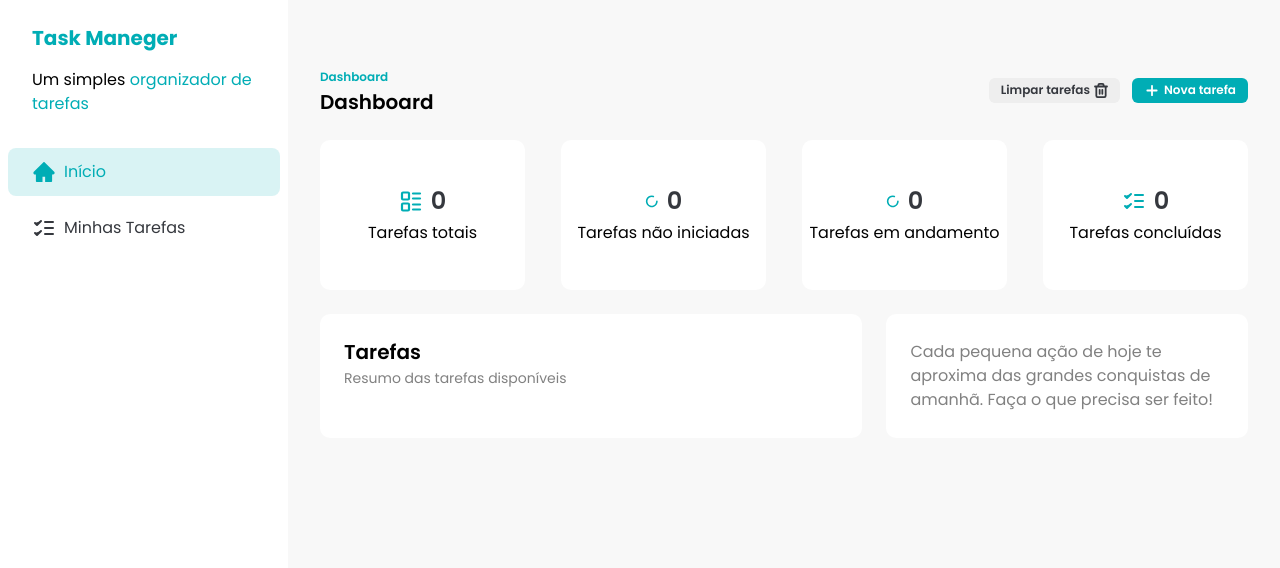
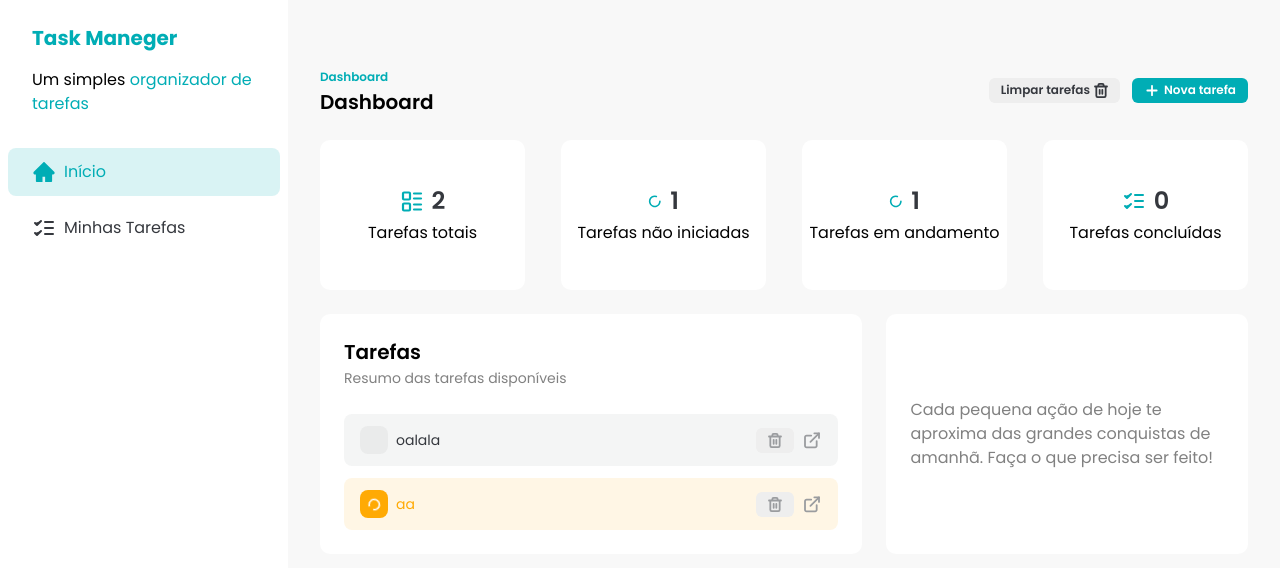
Before and after one commit to Srhiulli/task-maneger, a React (Vite) app: page /home in a window 1280 px wide. Shown: the top 568 px of the page. Built offline with nearby package versions, Linux system fonts and the light colour scheme; data requests are answered from the project's data file.

Commit message:
fix: add task upload on API

```diff
--- a/db.json
+++ b/db.json
@@ -1,3 +1,18 @@
 {
-  "tasks": []
+  "tasks": [
+    {
+      "id": "7a1ba90b-25d7-4d8a-813d-3367a730f1b7",
+      "title": "oalala",
+      "time": "night",
+      "description": "lalal",
+      "status": "not_started"
+    },
+    {
+      "id": "5f717e6f-6e92-4235-b3cc-c4303c2da92e",
+      "title": "aa",
+      "time": "morning",
+      "description": "aa",
+      "status": "in_progress"
+    }
+  ]
 }
--- a/src/components/TaskItem.jsx
+++ b/src/components/TaskItem.jsx
@@ -10,11 +10,13 @@ import {
 } from "../assets/icons"
 import Button from "../components/Button"
 import { useDeleteTask } from "../hooks/data/use-delete-tasks"
+import { useUpdateTask } from "../hooks/data/use-update-task"
 
-const TaskItem = ({ task, handleCheckboxClick }) => {
+const TaskItem = ({ task }) => {
   const { mutate: deleteTask, isPending: deleteTaskIsLoading } = useDeleteTask(
     task.id
   )
+  const { mutate } = useUpdateTask(task.id)
 
   const getStatusClasses = () => {
     if (task.status === "done") {
@@ -26,7 +28,7 @@ const TaskItem = ({ task, handleCheckboxClick }) => {
     }
 
     if (task.status === "not_started") {
-      return "bg-brand-dark-blue bg-opacity-10 text-brand-dark-blue"
+      return "bg-brand-dark-blue bg-opacity-5 text-brand-dark-blue"
     }
   }
 
@@ -41,6 +43,32 @@ const TaskItem = ({ task, handleCheckboxClick }) => {
     })
   }
 
+  const getNewStatus = () => {
+    if (task.status === "not_started") {
+      return "in_progress"
+    }
+    if (task.status === "in_progress") {
+      return "done"
+    }
+    return "not_started"
+  }
+
+  const handleCheckboxClick = () => {
+    mutate(
+      {
+        status: getNewStatus(),
+      },
+      {
+        onSuccess: () =>
+          toast.success("Status da tarefa atualizado com sucesso!"),
+        onError: () =>
+          toast.error(
+            "Erro ao atualizar status da tarefa. Por favor, tente novamente."
+          ),
+      }
+    )
+  }
+
   return (
     <div
       className={`flex items-center justify-between gap-2 rounded-lg bg-opacity-10 px-4 py-3 text-sm transition ${getStatusClasses()}`}
@@ -53,7 +81,7 @@ const TaskItem = ({ task, handleCheckboxClick }) => {
             type="checkbox"
             checked={task.status === "done"}
             className="absolute h-full w-full cursor-pointer opacity-0"
-            onChange={() => handleCheckboxClick(task.id)}
+            onChange={handleCheckboxClick}
           />
           {task.status === "done" && <CheckIcon />}
           {task.status === "in_progress" && (
--- /dev/null
+++ b/src/hooks/data/use-update-task.js
@@ -0,0 +1,29 @@
+import { useMutation, useQueryClient } from "@tanstack/react-query"
+
+import { taskMutationKeys } from "../../keys/mutations"
+import { taskQueryKeys } from "../../keys/queries"
+import { api } from "../../lib/axios"
+
+export const useUpdateTask = (taskId) => {
+  const queryClient = useQueryClient()
+  return useMutation({
+    mutationKey: taskMutationKeys.update(taskId),
+    mutationFn: async (data) => {
+      const { data: updatedTask } = await api.patch(`/tasks/${taskId}`, {
+        title: data?.title?.trim(),
+        description: data?.description?.trim(),
+        time: data?.time,
+        status: data?.status,
+      })
+      queryClient.setQueryData(taskQueryKeys.getAll(), (oldTasks) => {
+        return oldTasks.map((task) => {
+          if (task.id === taskId) {
+            return updatedTask
+          }
+          return task
+        })
+      })
+      queryClient.setQueryData(taskQueryKeys.getOne(taskId), updatedTask)
+    },
+  })
+}
```
